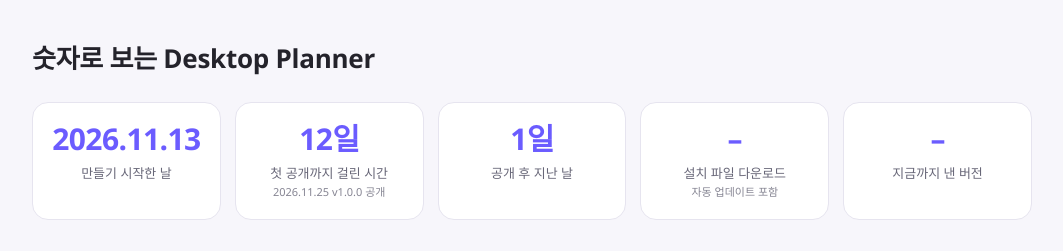
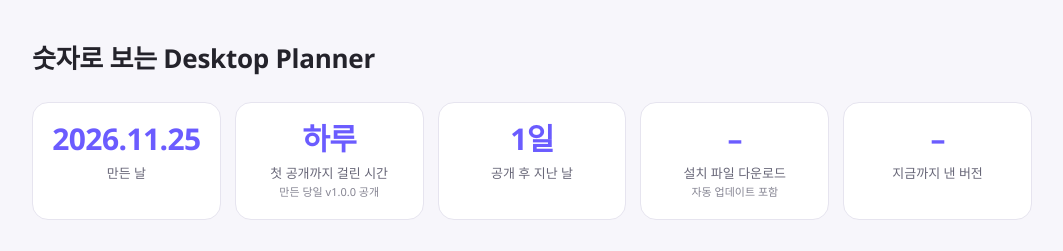
Before and after one commit to bylhn/desktop-planner, an Electron app: page docs/index.html in a window 1280 px wide. Shown: the part 3540-3791 px from the top of the page, without its empty margins (108-1171 px from the left). Drawn offline with Linux system fonts and the light colour scheme; no server answers.

Commit message:
Homepage stats: correct the start date
Co-Authored-By: Claude Opus 5.5 <noreply@anthropic.com>

```diff
--- a/docs/index.html
+++ b/docs/index.html
@@ -127,8 +127,8 @@
   <section id="stats">
     <h2>숫자로 보는 Desktop Planner</h2>
     <div class="stats">
-      <div class="stat"><b>2026.11.13</b><span>만들기 시작한 날</span></div>
-      <div class="stat"><b>12일</b><span>첫 공개까지 걸린 시간</span><small>2026.11.25 v1.0.0 공개</small></div>
+      <div class="stat"><b>2026.11.25</b><span>만든 날</span></div>
+      <div class="stat"><b>하루</b><span>첫 공개까지 걸린 시간</span><small>만든 당일 v1.0.0 공개</small></div>
       <div class="stat"><b id="stDays">–</b><span>공개 후 지난 날</span></div>
       <div class="stat"><b id="stDl">–</b><span>설치 파일 다운로드</span><small>자동 업데이트 포함</small></div>
       <div class="stat"><b id="stRel">–</b><span>지금까지 낸 버전</span><small id="stLatest"></small></div>
```
